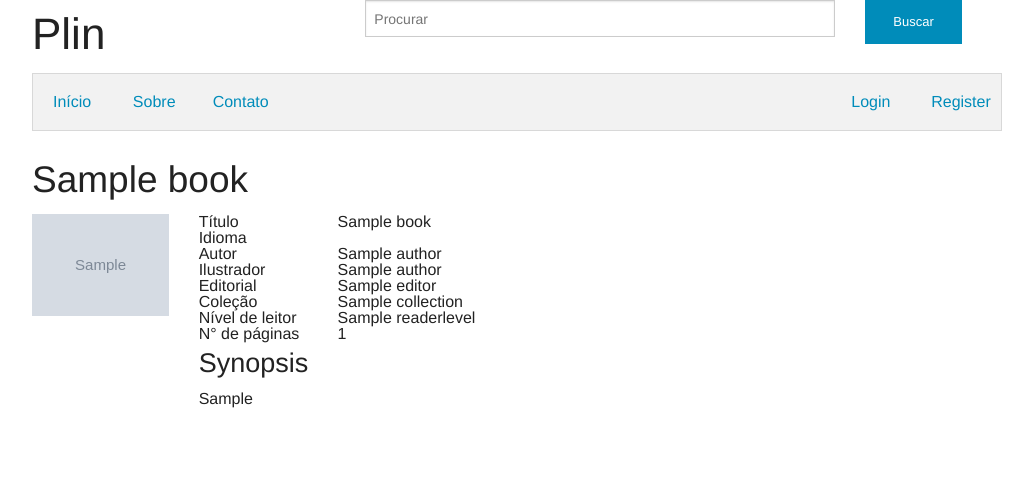
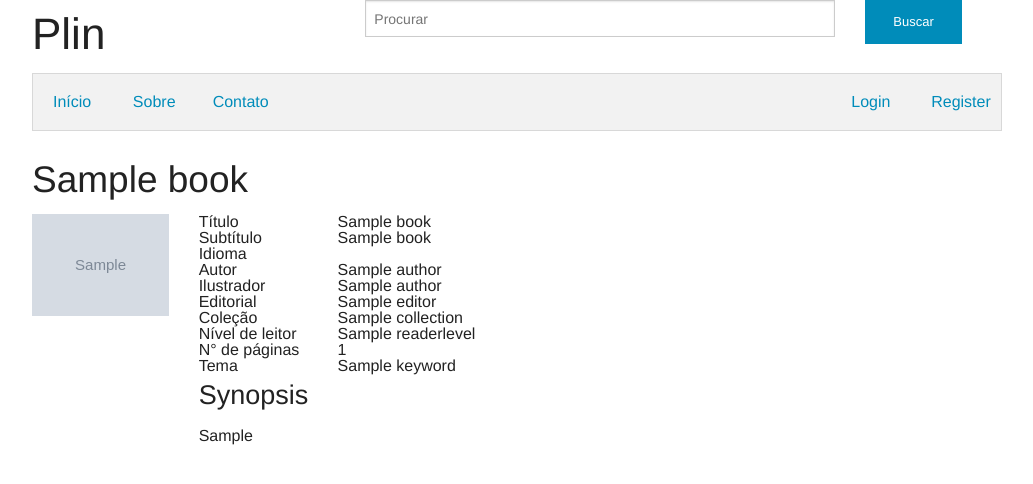
Before and after one commit to antoviaque/plin, a Django app: page /bookshelf/book/1/ in a window 1280 px wide. Shown: the top 484 px of the page, without its empty margins (123-1156 px from the left). Run offline with Django 3.2, Linux system fonts and the light colour scheme; tables that the repository leaves empty hold one stand-in row (values such as "Sample post"); grey boxes marked "Sample" are stand-in pictures.

Commit message:
Add keywords in model & details page

```diff
--- a/bookshelf/admin.py
+++ b/bookshelf/admin.py
@@ -2,7 +2,7 @@
 # Imports #########################################################################################
 
 from django.contrib import admin
-from bookshelf.models import Author, Book, Collection, Editor, ReaderLevel
+from bookshelf.models import Author, Book, Collection, Editor, Keyword, ReaderLevel
 from admintimestamps import TimestampedAdminMixin
 
 
@@ -15,4 +15,5 @@ admin.site.register(Author, TimestampedAdmin)
 admin.site.register(Book, TimestampedAdmin)
 admin.site.register(Collection, TimestampedAdmin)
 admin.site.register(Editor, TimestampedAdmin)
+admin.site.register(Keyword, TimestampedAdmin)
 admin.site.register(ReaderLevel, TimestampedAdmin)
--- a/bookshelf/models.py
+++ b/bookshelf/models.py
@@ -35,6 +35,13 @@ class ReaderLevel(TimeStampedModel):
         return self.name
 
 
+class Keyword(TimeStampedModel):
+    name = models.CharField(max_length=200)
+
+    def __unicode__(self):
+        return self.name
+
+
 class Book(TimeStampedModel):
     title = models.CharField(max_length=200)
     subtitle = models.CharField(max_length=200, blank=True)
@@ -47,9 +54,9 @@ class Book(TimeStampedModel):
     nb_pages = models.IntegerField()
     synopsis = models.TextField()
     cover = models.ImageField(upload_to='covers')
+    keywords = models.ManyToManyField(Keyword)
 
     # TODO: use plugins for these fields
-    #keywords = models.CharField(max_length=200)
     #language = models.CharField(max_length=2)
     #isbn = models.CharField(max_length=20)
 
--- a/bookshelf/templates/book/detail.html
+++ b/bookshelf/templates/book/detail.html
@@ -16,6 +16,12 @@
         <div class="book-label large-2 medium-2 columns">Título</div>
         <div class="book-value large-10 medium-10 columns">{{ book.title }}</div>
       </div>
+      {% if book.subtitle %}
+      <div class="row">
+        <div class="book-label large-2 medium-2 columns">Subtítulo</div>
+        <div class="book-value large-10 medium-10 columns">{{ book.title }}</div>
+      </div>
+      {% endif %}
       <div class="row">
         <div class="book-label large-2 medium-2 columns">Idioma</div>
         <div class="book-value large-10 medium-10 columns">{{ book.language }}</div>
@@ -48,17 +54,19 @@
         <div class="book-label large-2 medium-2 columns">N° de páginas</div>
         <div class="book-value large-10 medium-10 columns">{{ book.nb_pages }}</div>
       </div>
-      {% if book.keywords %}
       <div class="row">
         <div class="book-label large-2 medium-2 columns">Tema</div>
-        <div class="book-value large-10 medium-10 columns">{{ book.keywords }}</div>
+        <div class="book-value large-10 medium-10 columns">
+          {% for keyword in book.keywords.all %}
+            {{ keyword }}
+          {% endfor %}
+        </div>
       </div>
-      {% endif %}
 
       <div class="row">
         <div class="large-12 medium-12 columns">
           <h3>Synopsis</h3>
-          <div>{{ book.synopsis }}</div>
+          <div>{{ book.synopsis|linebreaks }}</div>
         </div>
       </div>
     </div>
```
Also changed, not shown: bookshelf/migrations/0004_auto__add_keyword.py (added).
